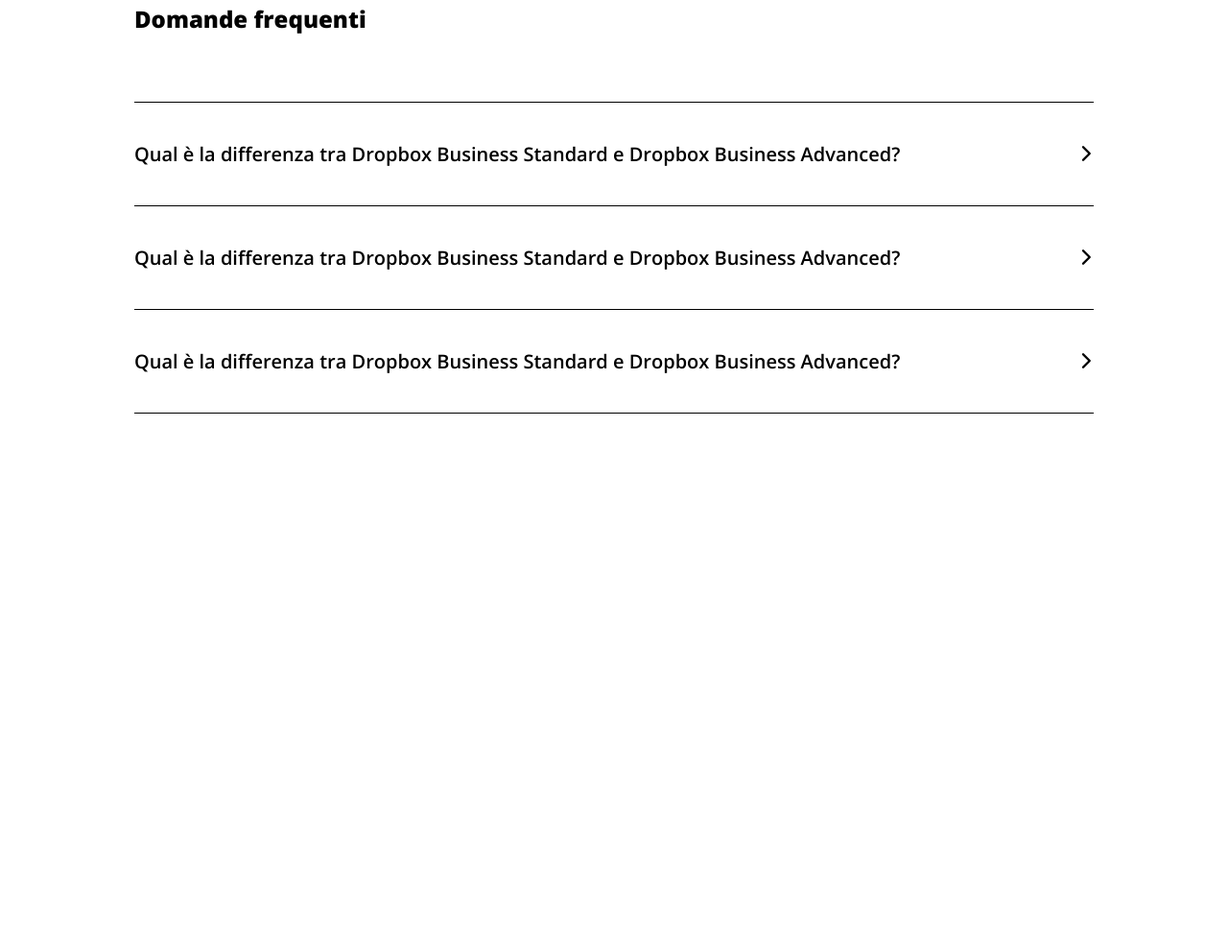
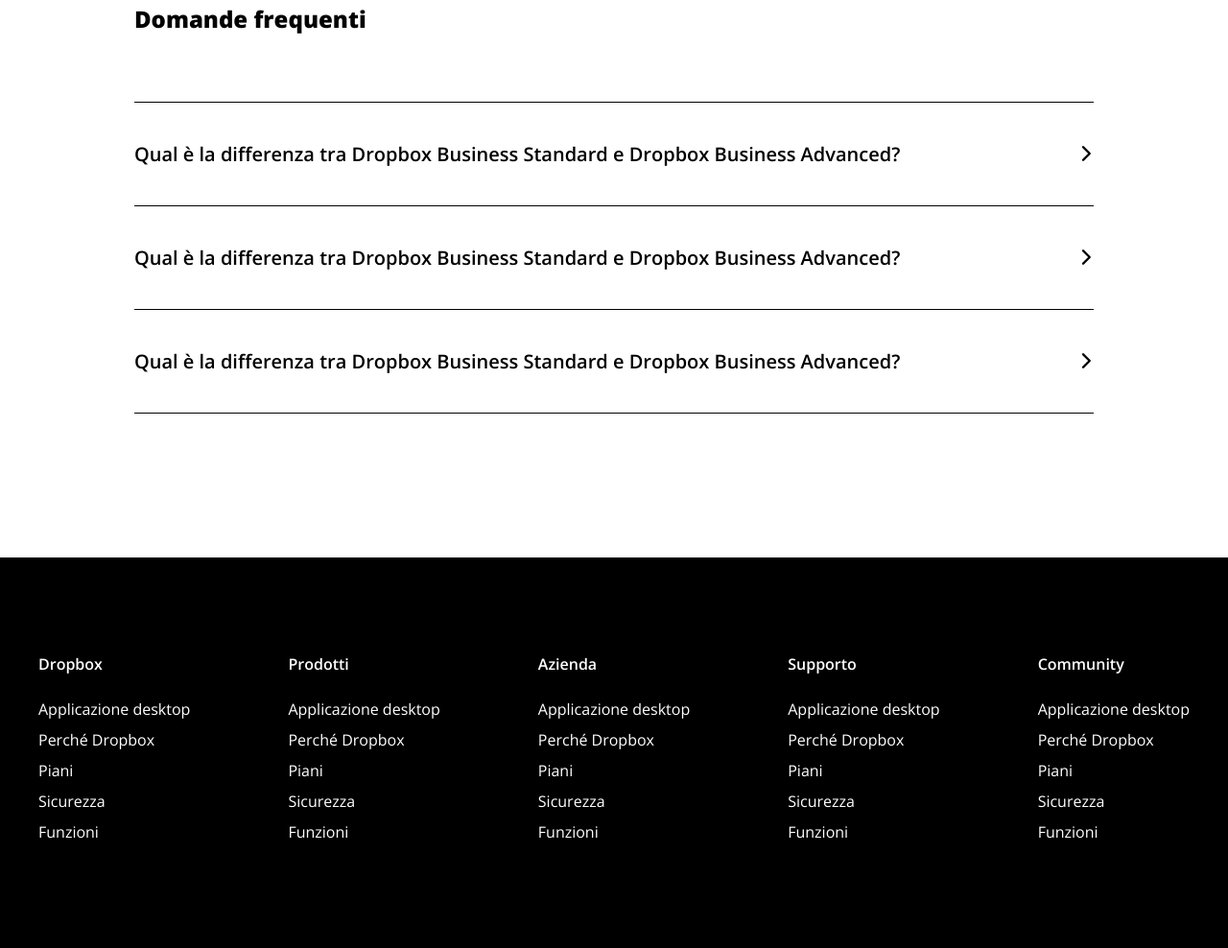
Before and after one commit to MatthiasCominelli/htmlcss-dropbox, a plain HTML site: page Index.html in a window 1280 px wide. Shown: the part 5565-6553 px from the top of the page at 96% size. Before the commit the page ends 6146 px from the top, so only its background shows below. Drawn offline with nearby package versions, Linux system fonts and the light colour scheme.

Commit message:
Lavoro Completo

```diff
--- a/Index.html
+++ b/Index.html
@@ -314,3 +314,47 @@
         </div>
     </section>
 </main>
+  <!-- footer -->
+  <footer>
+    <div class="container footer-flex">
+        <ul>
+            <li>Dropbox</li>
+            <li>Applicazione desktop</li>
+            <li>Perch&eacute; Dropbox</li>
+            <li>Piani</li>
+            <li>Sicurezza</li>
+            <li>Funzioni</li>
+        </ul>
+        <ul>
+            <li>Prodotti</li>
+            <li>Applicazione desktop</li>
+            <li>Perch&eacute; Dropbox</li>
+            <li>Piani</li>
+            <li>Sicurezza</li>
+            <li>Funzioni</li>
+        </ul>
+        <ul>
+            <li>Azienda</li>
+            <li>Applicazione desktop</li>
+            <li>Perch&eacute; Dropbox</li>
+            <li>Piani</li>
+            <li>Sicurezza</li>
+            <li>Funzioni</li>
+        </ul>
+        <ul>
+            <li>Supporto</li>
+            <li>Applicazione desktop</li>
+            <li>Perch&eacute; Dropbox</li>
+            <li>Piani</li>
+            <li>Sicurezza</li>
+            <li>Funzioni</li>
+        </ul>
+        <ul>
+            <li>Community</li>
+            <li>Applicazione desktop</li>
+            <li>Perch&eacute; Dropbox</li>
+            <li>Piani</li>
+            <li>Sicurezza</li>
+            <li>Funzioni</li>
+        </ul>
+    </div>
--- a/style.css
+++ b/style.css
@@ -595,3 +595,33 @@ main section:nth-child(1) div:first-of-type label {
     transform: rotate(0deg);
     transition: 0.5s;
 }
+
+/* ----- FOOTER ----- */
+footer {
+    background-color: var(--black);
+    color: var(--white);
+}
+
+.footer-flex {
+    display: flex;
+    justify-content: space-between;
+    align-items: center;
+    padding: 100px 0;
+}
+
+footer ul li {
+    font-size: var(--font-m);
+    padding-bottom: 10px;
+}
+
+footer ul li:hover:not(li:first-child) {
+    font-size: var(--font-m);
+    padding-bottom: 10px;
+    text-decoration: underline;
+    cursor: pointer;
+}
+
+footer ul li:first-child {
+    font-weight: var(--font-bold);
+    padding-bottom: 25px;
+}
```
